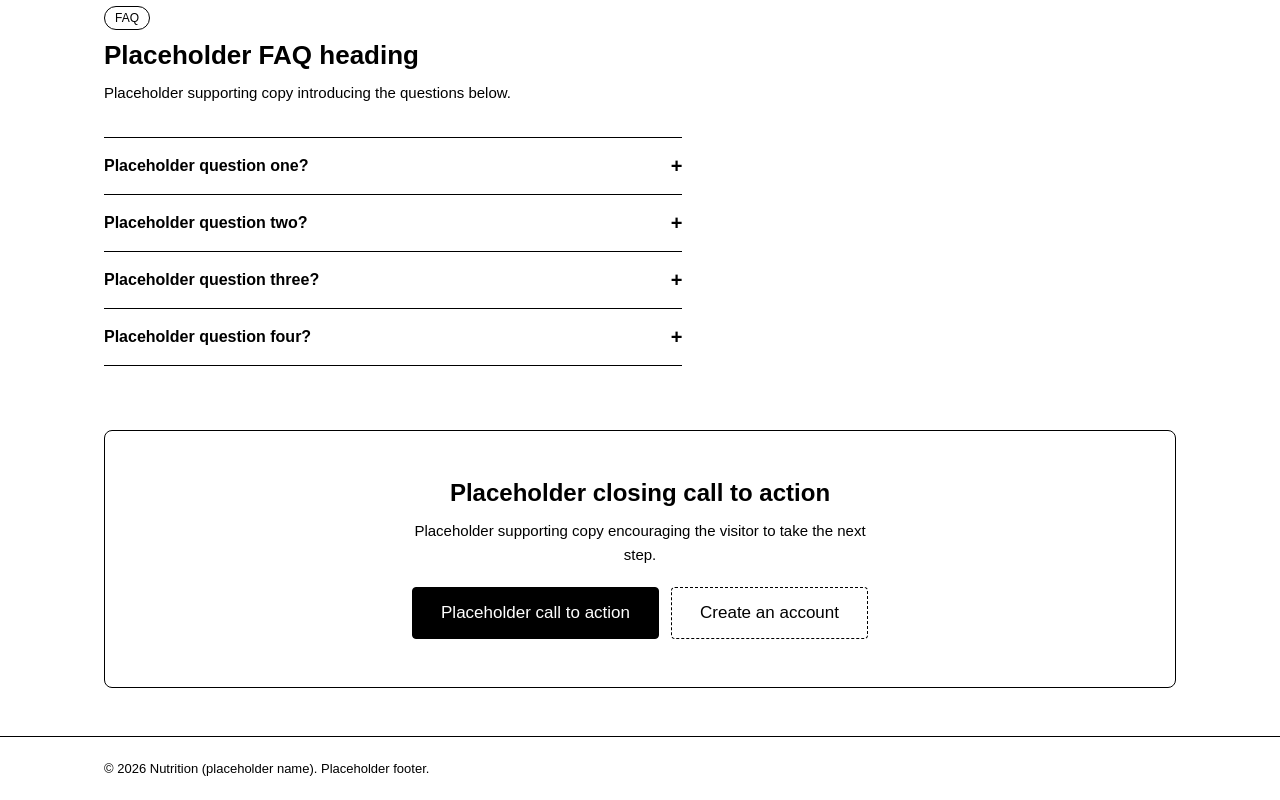
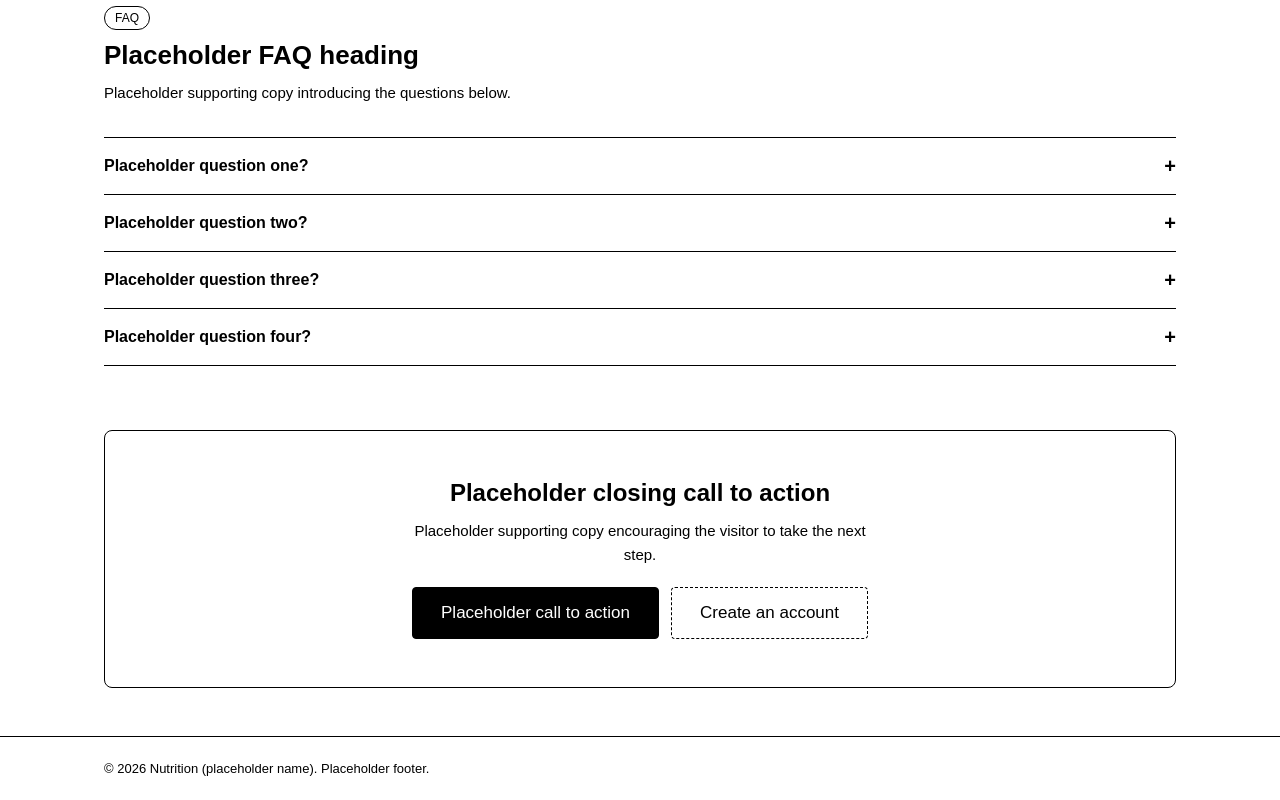
Before and after one commit to gileadinc/Nutrition-UI, a Next.js app: page / in a window 1280 px wide. Shown: the part 1894-2694 px from the top of the page. Built offline with nearby package versions, Linux system fonts and the light colour scheme.

Commit message:
Update FAQ and Accordion styles for improved responsiveness by changing max-width properties to 100%.

```diff
--- a/src/app/(marketing)/page.module.css
+++ b/src/app/(marketing)/page.module.css
@@ -159,7 +159,7 @@
 /* FAQ */
 
 .faq {
-  max-width: 65ch;
+  width: 100%;
 }
 
 /* Final CTA */
--- a/src/components/Accordion/Accordion.module.css
+++ b/src/components/Accordion/Accordion.module.css
@@ -53,5 +53,5 @@
   padding-bottom: 1.25rem;
   font-size: 0.9375rem;
   line-height: 1.6;
-  max-width: 65ch;
+  max-width: 100%;
 }
```
